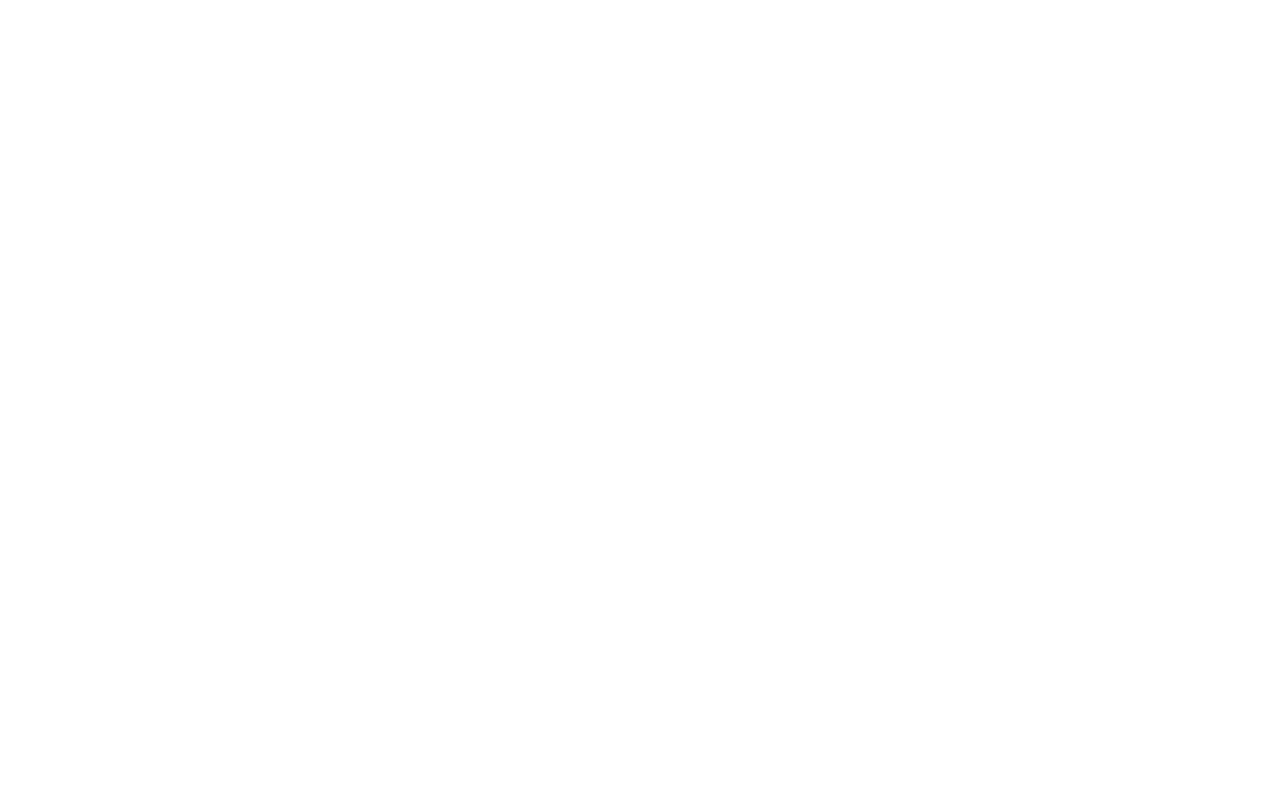
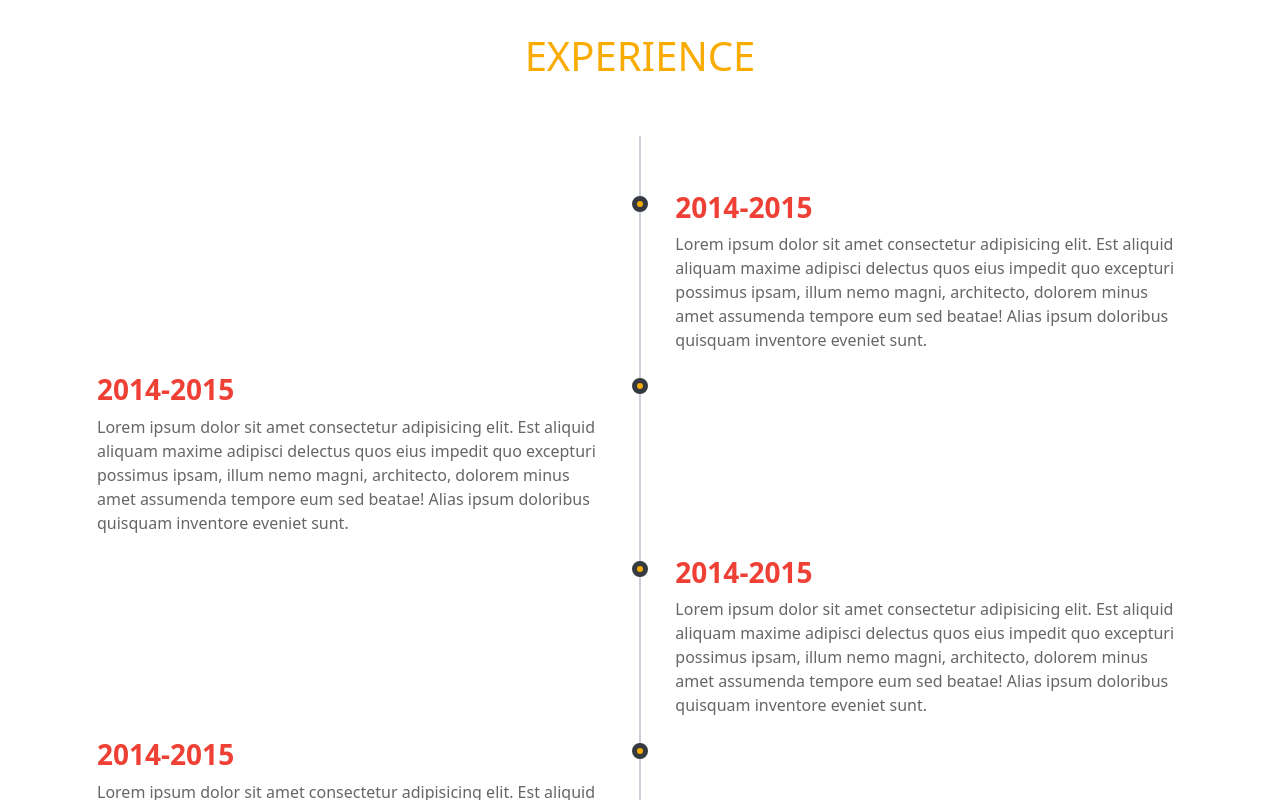
Before and after one commit to iheathdesigns/portfolio-project, a React (Create React App) app: page / in a window 1280 px wide. Shown: the part 1840-2640 px from the top of the page. Before the commit the page ends 1824 px from the top, so only its background shows below. Built offline with nearby package versions, Linux system fonts and the light colour scheme.

Commit message:
Experience complete

```diff
--- a/src/App.css
+++ b/src/App.css
@@ -7,6 +7,8 @@
   --primary-red: #ef4035;
   --primary-hover-red: #f33501;
   --primary-light-grey: #f4f4f4;
+  --primary-grey: #ccd1d9;
+  --primary-dark-grey: #666666;
 }
 
 body {
@@ -181,6 +183,68 @@
   color: var(--primary-white);
 }
 
+.experience-wrapper {
+  position: relative;
+  padding: 3.125rem 0;
+  overflow: hidden;
+}
+
+.experience h1 {
+  text-transform: uppercase;
+  color: var(--primary-orange);
+}
+
+.experience-wrapper::before {
+  position: absolute;
+  content: "";
+  top: 0;
+  left: 50%;
+  margin-left: -0.0625rem;
+  width: 0.125rem;
+  height: 100%;
+  background: var(--primary-grey);
+  z-index: 1;
+}
+
+.timeline-block {
+  width: calc(50% + 0.5rem);
+  display: flex;
+  justify-content: space-between;
+  clear: both;
+}
+
+.timeline-block-right {
+  float: right;
+}
+
+.timeline-block-left {
+  float: left;
+  direction: rtl;
+}
+
+.marker {
+  width: 1rem;
+  height: 1rem;
+  border-radius: 50%;
+  border: 0.3125rem solid var(--primary-dark);
+  background: var(--primary-orange);
+  margin-top: 0.625rem;
+  z-index: 3;
+}
+
+.timeline-content {
+  width: 95%;
+  padding: 0 0.9375rem;
+  color: var(--primary-dark-grey);
+  direction: ltr;
+}
+
+.timeline-content h3 {
+  margin-top: 00.3125rem;
+  color: var(--primary-red);
+  font-weight: 900;
+}
+
 @media only screen and (max-width: 768px) {
   #tsparticles {
     display: none;
@@ -194,6 +258,24 @@
   .navbar-brand {
     width: 7rem;
   }
+  .experience {
+    padding: 0.7rem;
+  }
+  .experience .container {
+    padding-left: 0;
+  }
+  .experience-wrapper::before {
+    left: 0.5rem;
+    margin-bottom: 1.875rem;
+  }
+  .timeline-block-right {
+    float: none;
+    width: 100%;
+  }
+  .timeline-block-left {
+    float: none;
+    direction: ltr;
+  }
 }
 
 @media only screen and (max-width: 468px) {
--- a/src/App.js
+++ b/src/App.js
@@ -5,6 +5,7 @@
 import Header from './components/Header';
 import { AboutMe } from './components/AboutMe';
 import { Services } from './components/Services';
+import { Experience } from './components/Experience';
 
 function App() {
 
@@ -106,6 +107,7 @@
   <Header />
   <AboutMe />
   <Services />
+  <Experience />
 </>
 
 
--- /dev/null
+++ b/src/components/Experience.js
@@ -0,0 +1,41 @@
+import React from 'react';
+
+export const Experience = () => {
+  return (
+  <div className='experience'>
+      <div className="d-flex justify-content-center my-5">
+      <h1>experience</h1>
+      </div>
+      <div className="container experience-wrapper">
+          <div className="timeline-block timeline-block-right">
+              <div className="marker"></div>
+              <div className="timeline-content">
+                  <h3>2014-2015</h3>
+                  <p>Lorem ipsum dolor sit amet consectetur adipisicing elit. Est aliquid aliquam maxime adipisci delectus quos eius impedit quo excepturi possimus ipsam, illum nemo magni, architecto, dolorem minus amet assumenda tempore eum sed beatae! Alias ipsum doloribus quisquam inventore eveniet sunt.</p>
+              </div>
+          </div>
+          <div className="timeline-block timeline-block-left">
+              <div className="marker"></div>
+              <div className="timeline-content">
+                  <h3>2014-2015</h3>
+                  <p>Lorem ipsum dolor sit amet consectetur adipisicing elit. Est aliquid aliquam maxime adipisci delectus quos eius impedit quo excepturi possimus ipsam, illum nemo magni, architecto, dolorem minus amet assumenda tempore eum sed beatae! Alias ipsum doloribus quisquam inventore eveniet sunt.</p>
+              </div>
+          </div>
+          <div className="timeline-block timeline-block-right">
+              <div className="marker"></div>
+              <div className="timeline-content">
+                  <h3>2014-2015</h3>
+                  <p>Lorem ipsum dolor sit amet consectetur adipisicing elit. Est aliquid aliquam maxime adipisci delectus quos eius impedit quo excepturi possimus ipsam, illum nemo magni, architecto, dolorem minus amet assumenda tempore eum sed beatae! Alias ipsum doloribus quisquam inventore eveniet sunt.</p>
+              </div>
+          </div>
+          <div className="timeline-block timeline-block-left">
+              <div className="marker"></div>
+              <div className="timeline-content">
+                  <h3>2014-2015</h3>
+                  <p>Lorem ipsum dolor sit amet consectetur adipisicing elit. Est aliquid aliquam maxime adipisci delectus quos eius impedit quo excepturi possimus ipsam, illum nemo magni, architecto, dolorem minus amet assumenda tempore eum sed beatae! Alias ipsum doloribus quisquam inventore eveniet sunt.</p>
+              </div>
+          </div>
+      </div>
+  </div>
+  )
+};
--- a/src/components/Navbar.js
+++ b/src/components/Navbar.js
@@ -25,7 +25,7 @@
             <a className="nav-link" href="#">services</a>
           </li>
           <li className="nav-item">
-            <a className="nav-link" href="#">how i work</a>
+            <a className="nav-link" href="#">experience</a>
           </li>
           <li className="nav-item">
             <a className="nav-link" href="#">portfolio</a>
--- a/src/components/Services.js
+++ b/src/components/Services.js
@@ -9,7 +9,7 @@
       <h1 className="py-5">my services</h1>
         <div className="container">
             <div className="row">
-                <div className="col-md-3 col-sm-6">
+                <div className="col-lg-3 col-md-6 col-sm-6">
                     <div className="box">
                         <div className="circle">
                         <FontAwesomeIcon className='icon' icon={faDesktop} size="2x"/>
@@ -19,7 +19,7 @@
                         <p>I approach each project indvidually and always focus on the result.</p>
                     </div>
                 </div>
-                <div className="col-md-3 col-sm-6">
+                <div className="col-lg-3 col-md-6 col-sm-6">
                     <div className="box">
                     <div className="circle">
                         <FontAwesomeIcon className='icon' icon={faFileCode} size="2x"/>
@@ -28,7 +28,7 @@
                         <p>I approach each project indvidually and always focus on the result.</p>
                     </div>
                 </div>
-                <div className="col-md-3 col-sm-6">
+                <div className="col-lg-3 col-md-6 col-sm-6">
                     <div className="box">
                     <div className="circle">
                         <FontAwesomeIcon className='icon' icon={faFacebookF} size="2x"/>
@@ -37,7 +37,7 @@
                         <p>I approach each project indvidually and always focus on the result.</p>
                     </div>
                 </div>
-                <div className="col-md-3 col-sm-6">
+                <div className="col-lg-3 col-md-6 col-sm-6">
                     <div className="box">
                     <div className="circle">
                         <FontAwesomeIcon className='icon' icon={faGoogle} size="2x"/>
```
